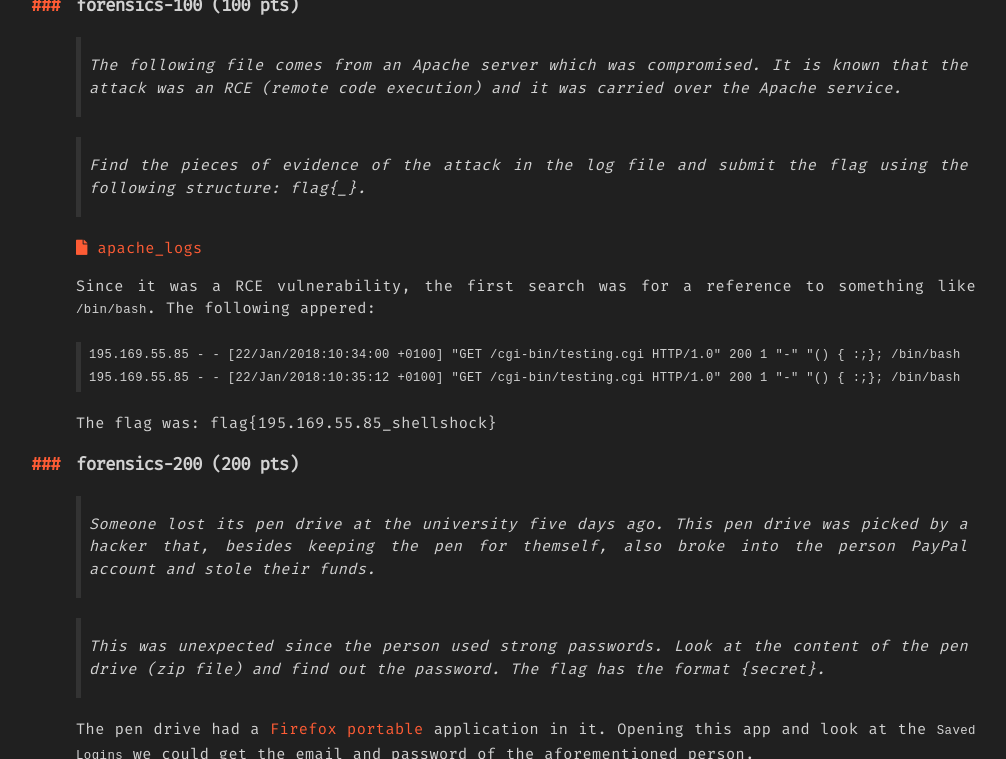
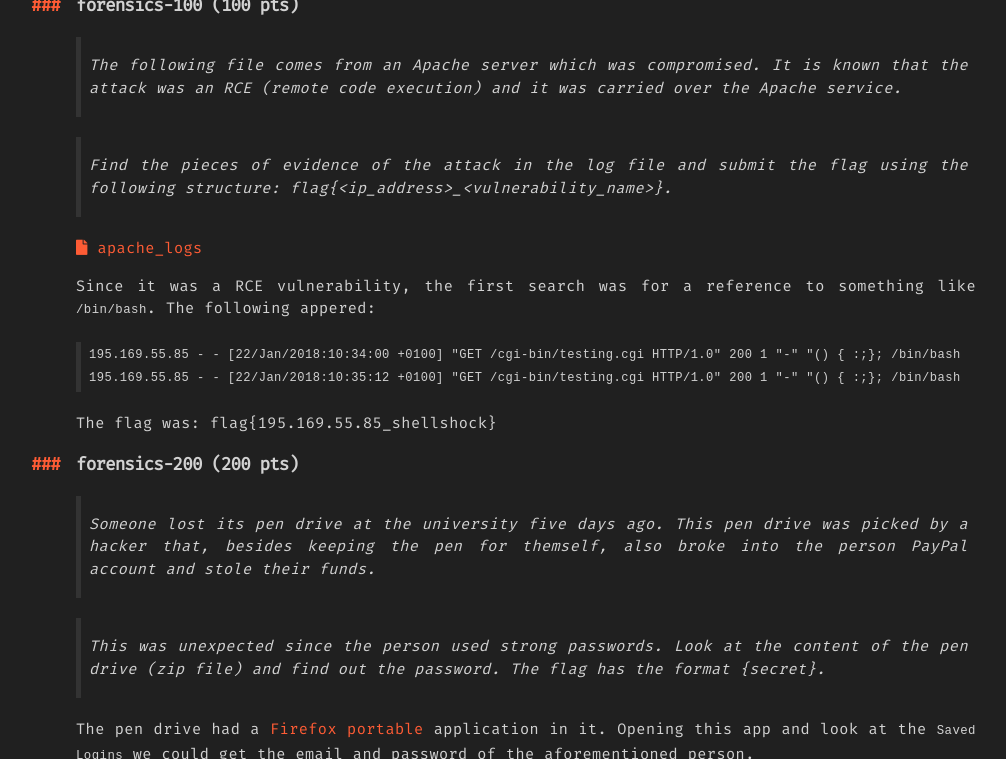
Before and after one commit to jpdias/jpdias.github.io, a Jekyll site: the page built from _posts/2020-08-06-rtcs-fccn-summer-ctf.md, in a window 1280 px wide and 900 px high, scrolled down 14808 px, cut to the strip 104-863 px from the top of the window. Shown: the whole strip, without its empty margins (114-1120 px from the left). Built offline with Jekyll 4.4.1, drawn with Linux system fonts in a browser that asks for light colours; nearby versions of some CDN libraries.

Commit message:
fix special char in post

```diff
--- a/_posts/2020-08-06-rtcs-fccn-summer-ctf.md
+++ b/_posts/2020-08-06-rtcs-fccn-summer-ctf.md
@@ -478,7 +478,7 @@ Booting the machine, and checking the bash history we got the flag.
 
 > The following file comes from an Apache server which was compromised. It is known that the attack was an RCE (remote code execution) and it was carried over the Apache service.
 
-> Find the pieces of evidence of the attack in the log file and submit the flag using the following structure: flag{<ip_address>_<vulnerability_name>}.
+> Find the pieces of evidence of the attack in the log file and submit the flag using the following structure: flag{\<ip_address\>_\<vulnerability_name\>}.
 
 <a href="/assets/rctsctf20/apache_logs"><i class="fa fa-file" aria-hidden="true"></i> apache_logs<a/>
 
```
